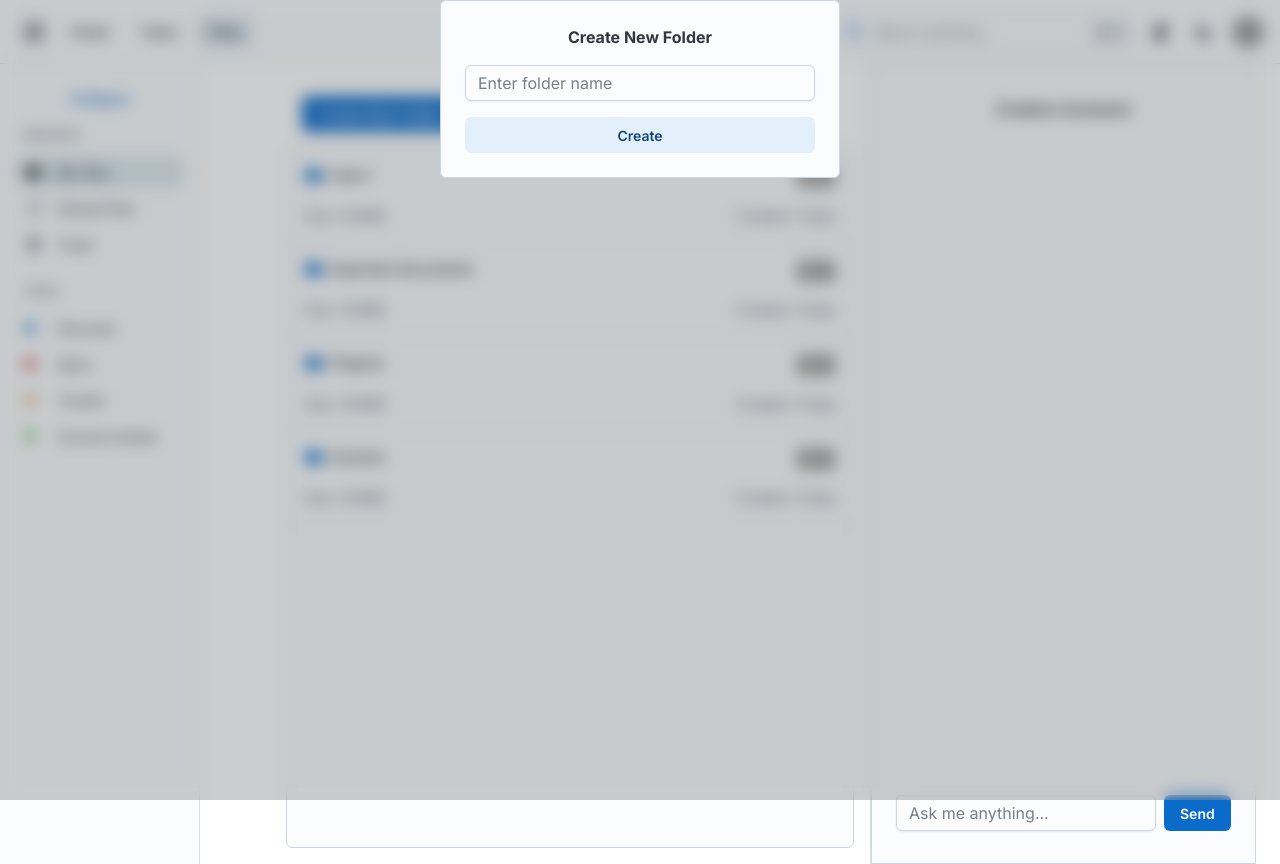
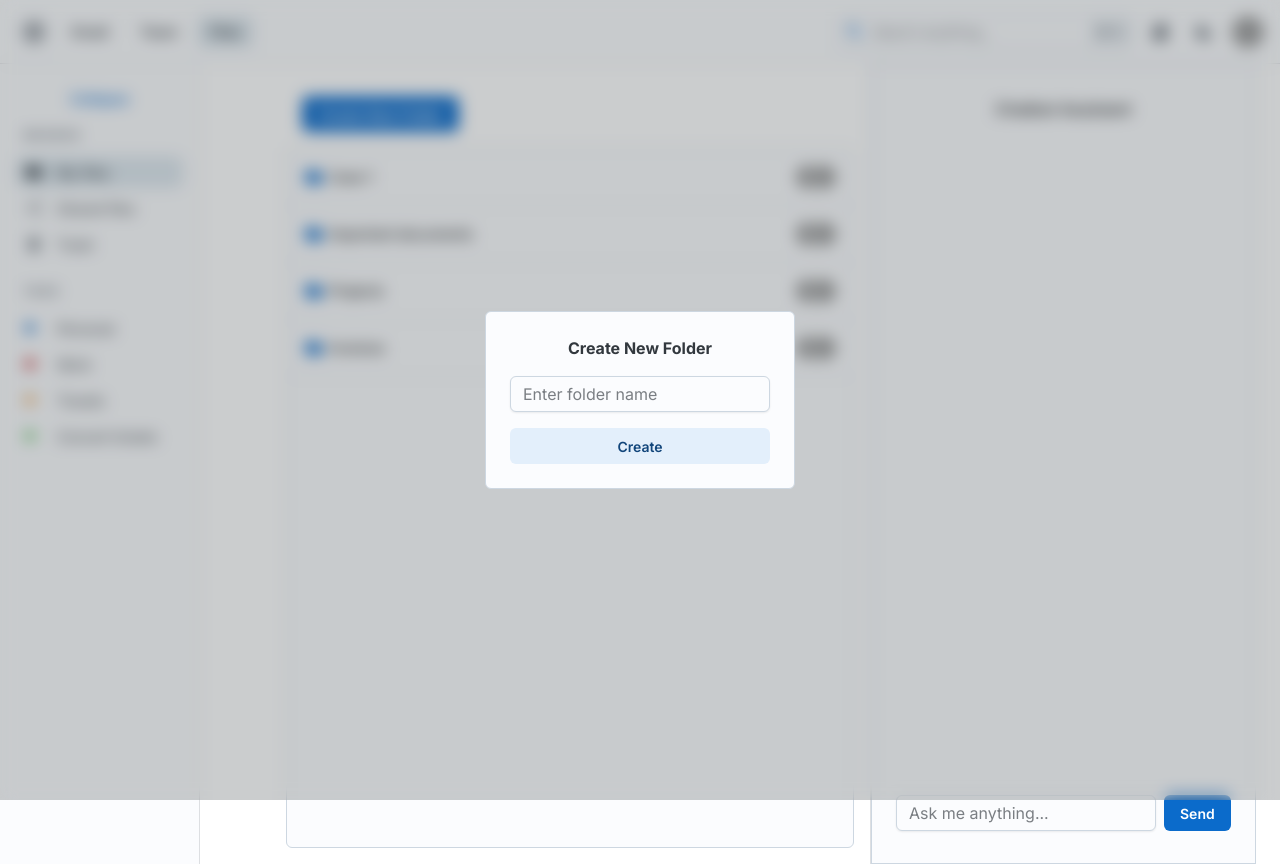
Before and after one commit to chuckbasstan123/law-case, a React (Create React App) app: page / in a window 1280 px wide. Both pictures are taken after a click on the button "Create New Folder". Built offline with nearby package versions, Linux system fonts and the light colour scheme; grey boxes are pictures that could not be loaded.

Commit message:
add case and add file

```diff
--- a/src/components/FilesDisplaySheet.tsx
+++ b/src/components/FilesDisplaySheet.tsx
@@ -17,21 +17,47 @@ import { CssVarsProvider } from '@mui/joy/styles';
 import CssBaseline from '@mui/joy/CssBaseline';
 
 const FilesDisplaySheet: React.FC = () => {
-  const [folders, setFolders] = useState<string[]>([
-    'Case 1',
-    'Important documents',
-    'Projects',
-    'Invoices',
+  // State for folders, each folder has a name and an array of files
+  const [folders, setFolders] = useState<{ name: string; files: File[] }[]>([
+    { name: 'Case 1', files: [] },
+    { name: 'Important documents', files: [] },
+    { name: 'Projects', files: [] },
+    { name: 'Invoices', files: [] },
   ]);
+
+  // State for handling the expanded/collapsed folder
+  const [expandedFolder, setExpandedFolder] = useState<string | null>(null);
+
+  // State for modal visibility and new folder name
   const [isModalOpen, setIsModalOpen] = useState(false);
   const [newFolderName, setNewFolderName] = useState('');
 
+  // Function to handle creating a new folder
   const handleCreateFolder = () => {
-    if (newFolderName.trim()) {
-      setFolders([...folders, newFolderName]);
+    const trimmedName = newFolderName.trim();
+    if (trimmedName && !folders.some(folder => folder.name === trimmedName)) {
+      setFolders([...folders, { name: trimmedName, files: [] }]);
       setNewFolderName('');
       setIsModalOpen(false);
     }
+  };
+
+  // Function to handle file uploads to a specific folder
+  const handleFileUpload = (folderName: string, files: FileList | null) => {
+    if (!files) return;
+
+    setFolders(prevFolders =>
+      prevFolders.map(folder =>
+        folder.name === folderName
+          ? { ...folder, files: [...folder.files, ...Array.from(files)] }
+          : folder
+      )
+    );
+  };
+
+  // Function to toggle folder expansion
+  const toggleFolder = (folderName: string) => {
+    setExpandedFolder(prev => (prev === folderName ? null : folderName));
   };
 
   return (
@@ -44,6 +70,7 @@ const FilesDisplaySheet: React.FC = () => {
           flexDirection: 'column',
         }}
       >
+        {/* Button to open the modal for creating a new folder */}
         <Button
           onClick={() => setIsModalOpen(true)}
           sx={{ margin: '16px', alignSelf: 'flex-start' }}
@@ -51,6 +78,7 @@ const FilesDisplaySheet: React.FC = () => {
           Create New Folder
         </Button>
 
+        {/* Sheet containing the list of folders and their files */}
         <Sheet
           variant="outlined"
           sx={{
@@ -66,26 +94,23 @@ const FilesDisplaySheet: React.FC = () => {
             },
           }}
         >
-          <List
-            size="sm"
-            aria-labelledby="table-in-list"
-            sx={{
-              flex: 1,
-              overflow: 'auto',
-            }}
-          >
-            {folders.map((folder, index) => (
-              <React.Fragment key={index}>
+          <List size="sm" aria-labelledby="folder-list" sx={{ flex: 1, overflow: 'auto' }}>
+            {folders.map(folder => (
+              <React.Fragment key={folder.name}>
                 <ListItem>
-                  <ListItemButton variant="soft" sx={{ bgcolor: 'transparent' }}>
+                  <ListItemButton
+                    variant="soft"
+                    onClick={() => toggleFolder(folder.name)}
+                    sx={{ bgcolor: 'transparent' }}
+                  >
                     <ListItemContent sx={{ p: 1 }}>
-                      <Box sx={{ display: 'flex', justifyContent: 'space-between' }}>
+                      <Box sx={{ display: 'flex', justifyContent: 'space-between', alignItems: 'center' }}>
                         <Typography
                           level="title-sm"
                           startDecorator={<FolderRoundedIcon color="primary" />}
                           sx={{ alignItems: 'flex-start' }}
                         >
-                          {folder}
+                          {folder.name}
                         </Typography>
                         <AvatarGroup
                           size="sm"
@@ -98,26 +123,47 @@ const FilesDisplaySheet: React.FC = () => {
                           <Avatar src="https://i.pravatar.cc/24?img=2" />
                         </AvatarGroup>
                       </Box>
-                      <Box
-                        sx={{
-                          display: 'flex',
-                          justifyContent: 'space-between',
-                          mt: 2,
-                        }}
-                      >
-                        <Typography level="body-sm">Size: 100MB</Typography>
-                        <Typography level="body-sm">Created: Today</Typography>
-                      </Box>
                     </ListItemContent>
                   </ListItemButton>
                 </ListItem>
+
+                {/* Collapsible section for uploading and displaying files */}
+                {expandedFolder === folder.name && (
+                  <Box sx={{ p: 2, backgroundColor: 'background.level1' }}>
+                    {/* File Upload Input */}
+                    <input
+                      type="file"
+                      multiple
+                      onChange={e => handleFileUpload(folder.name, e.target.files)}
+                      style={{ marginBottom: '16px' }}
+                    />
+
+                    {/* List of uploaded files */}
+                    <List>
+                      {folder.files.length === 0 ? (
+                        <ListItem>
+                          <Typography level="body-sm" color="neutral">
+                            No files uploaded.
+                          </Typography>
+                        </ListItem>
+                      ) : (
+                        folder.files.map((file, index) => (
+                          <ListItem key={index}>
+                            <Typography>{file.name}</Typography>
+                          </ListItem>
+                        ))
+                      )}
+                    </List>
+                  </Box>
+                )}
+
                 <ListDivider />
               </React.Fragment>
             ))}
           </List>
         </Sheet>
 
-        {/* Modal for Folder Creation */}
+        {/* Modal for creating a new folder */}
         <Modal open={isModalOpen} onClose={() => setIsModalOpen(false)}>
           <Sheet
             variant="outlined"
@@ -127,15 +173,19 @@ const FilesDisplaySheet: React.FC = () => {
               padding: 3,
               borderRadius: 'sm',
               textAlign: 'center',
+              position: 'absolute',
+              top: '50%',
+              left: '50%',
+              transform: 'translate(-50%, -50%)',
             }}
           >
             <Typography component="h5" sx={{ marginBottom: 2 }}>
-                Create New Folder
+              Create New Folder
             </Typography>
             <Input
               placeholder="Enter folder name"
               value={newFolderName}
-              onChange={(e) => setNewFolderName(e.target.value)}
+              onChange={e => setNewFolderName(e.target.value)}
               sx={{ marginBottom: 2 }}
             />
             <Button
```
